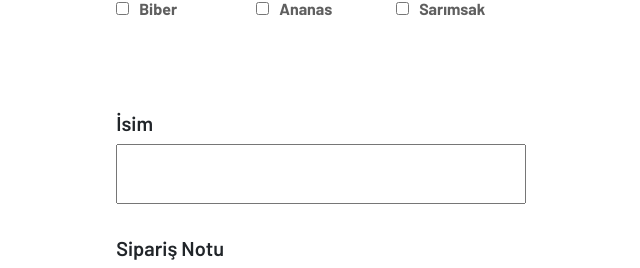
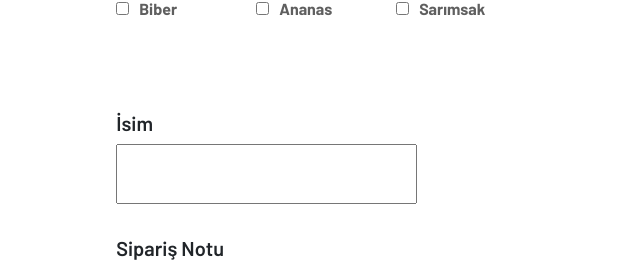
Before and after one commit to brksnr/pizza, a React (Vite) app: page / in a window 1280 px wide. Shown: the part 1010-1278 px from the top of the page, without its empty margins (319-959 px from the left). Built offline with nearby package versions, Linux system fonts and the light colour scheme; a web font is replaced by a local one.

Commit message:
isim alanı için güncelleme(başarısız sayfa yenileniyor)

```diff
--- a/src/component/form.jsx
+++ b/src/component/form.jsx
@@ -36,6 +36,13 @@ export default function Form() {
   useEffect(() => {
     console.log(formData);
   }, [formData]);
+
+  function handleSubmit(event) {
+    event.preventDefault();
+    console.log('Submit function called');
+  }
+
+
 
 
     const Header = styled.header`
@@ -189,8 +196,9 @@ export default function Form() {
     margin-right: 10px;
     }
     `
-    const Isim = styled.div`
+    const Form = styled.form`
     padding: 2rem 0rem;
+    width: 73.5%;
     h3 {
     font-family: Barlow;
     font-size: 20px;
@@ -204,7 +212,6 @@ export default function Form() {
     padding: 1rem;
 
     `
-
 
     const Siparisnotu = styled.div`
     h3 {
@@ -468,12 +475,17 @@ export default function Form() {
     </Malzemesecim>
     </Ekmalzemeler>
 
-    <Isim>
+    <Form  onSubmit={handleSubmit}>
     <div>
     <h3>İsim</h3>
-    <Input/>
+    <Input
+    name="isim"
+    value={formData.isim}
+    onChange={handleChange}
+    type="text"
+    />
     </div>
-    </Isim>
+    </Form>
 
     <Siparisnotu>
     <h3>Sipariş Notu</h3>
```
